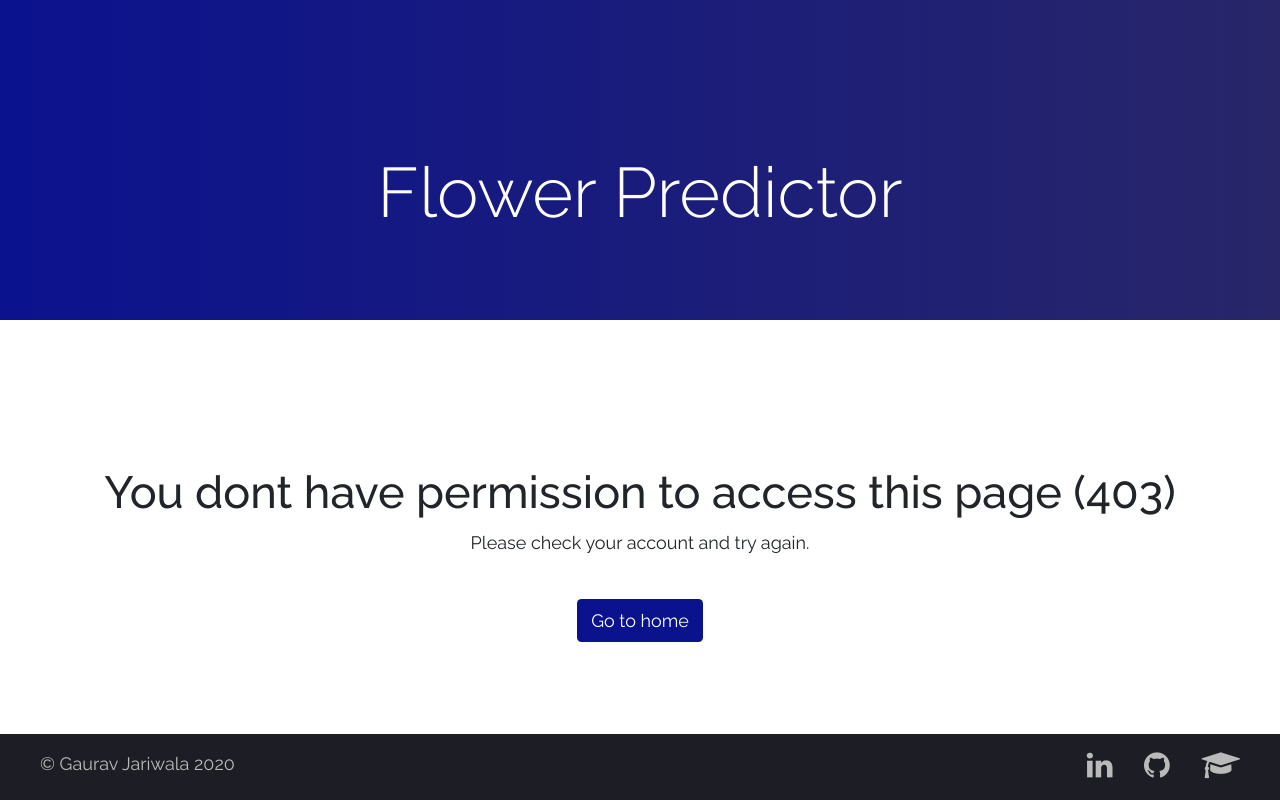
After one commit to gjariwala9/Flower_Predictor, a Flask app: template templates/errors/403.html in a window 1280 px wide. The commit adds this page. Run offline with Flask 2, Linux system fonts and the light colour scheme; the template is opened without the code that fills it, so the values that code supplies are empty; parts of the project's set-up code (start-up, migrations or seed data) failed here and were passed over; some libraries are stand-ins or nearby versions.

Commit message:
Website Developed

```diff
--- a/app.py
+++ b/app.py
@@ -1,7 +1,8 @@
-from flask import Flask, render_template, session, url_for, redirect
+from flask import Flask, render_template, session, url_for, redirect, flash
 import numpy as np
 from flask_wtf import FlaskForm
 from wtforms import TextField, SubmitField
+from wtforms.validators import DataRequired
 from tensorflow.keras.models import load_model
 import tensorflow as tf
 import joblib
@@ -29,12 +30,12 @@ app = Flask(__name__)
 app.config['SECRET_KEY'] = 'mysecretkey'
 
 class FlowerForm(FlaskForm):
-	sep_len = TextField('Sepal Length')
-	sep_wid = TextField('Sepal Width')
-	pet_len = TextField('Petal Length')
-	pet_wid = TextField('Petal Width')
+	sep_len = TextField('Sepal Length', validators=[DataRequired()])
+	sep_wid = TextField('Sepal Width', validators=[DataRequired()])
+	pet_len = TextField('Petal Length', validators=[DataRequired()])
+	pet_wid = TextField('Petal Width', validators=[DataRequired()])
 
-	submit = SubmitField("Analyze")
+	submit = SubmitField("Predict")
 
 @app.route("/",methods=['GET','POST'])
 def index():
@@ -42,13 +43,17 @@ def index():
 	form = FlowerForm()
 
 	if form.validate_on_submit():
+		try:
 
-		session['sep_len'] = form.sep_len.data
-		session['sep_wid'] = form.sep_wid.data
-		session['pet_len'] = form.pet_len.data
-		session['pet_wid'] = form.pet_wid.data
+			session['sep_len'] = float(form.sep_len.data)
+			session['sep_wid'] = float(form.sep_wid.data)
+			session['pet_len'] = float(form.pet_len.data)
+			session['pet_wid'] = float(form.pet_wid.data)
+			return redirect(url_for("prediction"))
 
-		return redirect(url_for("prediction"))
+		except ValueError:
+			flash('Invalid Input. Input should be a number.', 'danger')
+
 
 	return render_template('home.html',form=form)
 
@@ -60,15 +65,32 @@ flower_scaler = joblib.load('scaler.pkl')
 @app.route('/prediction')
 def prediction():
 	content = {}
-	content['sepal_length'] = float(session['sep_len'])
-	content['sepal_width'] = float(session['sep_wid'])
-	content['petal_length'] = float(session['pet_len'])
-	content['petal_width'] = float(session['pet_wid'])
+	try:
+		content['sepal_length'] = float(session['sep_len'])
+		content['sepal_width'] = float(session['sep_wid'])
+		content['petal_length'] = float(session['pet_len'])
+		content['petal_width'] = float(session['pet_wid'])
 
-	results = return_prediction(flower_model, flower_scaler, content)
+		results = return_prediction(flower_model, flower_scaler, content)
+	except KeyError:
+		flash('Give some input first.', 'danger')
+		return redirect(url_for("index"))
 
 	return render_template('prediction.html', results=results)
 
 
+@app.errorhandler(404)
+def error_404(error):
+	return render_template('errors/404.html'), 404
+
+@app.errorhandler(403)
+def error_403(error):
+	return render_template('errors/403.html'), 403
+
+@app.errorhandler(500)
+def error_500(error):
+	return render_template('errors/500.html'), 500
+
+
 if __name__=='__main__':
 	app.run(threaded=True, port=5000)
--- /dev/null
+++ b/static/main.css
@@ -0,0 +1,177 @@
+html,
+body{
+	margin: 0;
+    padding: 0;
+	font-family: Raleway, san-sarif;
+	font-size: 18px;
+    overflow-x: hidden;
+}
+
+#header{
+	width: 100%;
+	height: 40vh;
+	background: rgb(11,18,142);
+	background: linear-gradient(90deg, rgba(11,18,142,1) 0%, rgba(40,38,105,1) 100%);
+}
+
+#title-heading{
+	color: #fff;
+	margin: auto;
+	width: 50%;
+	/*border: 3px solid green;*/
+	padding-top: 8.33rem;
+	text-align: center;
+	font-size: 3.89rem;
+	font-weight: 350;
+	/*text-transform: uppercase;*/
+}
+legend{
+	font-size: 1.39rem;
+}
+#form-design{
+	max-width: 50%;
+	background: #FAFAFA;
+	padding: 1.67rem;
+	margin: 2.78rem auto;
+	box-shadow: 0.056rem 0.056rem 1.39rem rgba(0, 0, 0, 0.35);
+	border-radius: 10px;
+	border: 0.33rem solid #282669;
+}
+.btn{
+	background-color: #0b128e;
+	color: #fff;
+}
+.btn:hover{
+	background-color: #282669;
+}
+
+#data-given{
+	list-style: none;
+	width: 100%;
+	padding: 0;
+}
+.predicted-title{
+	font-size: 2.22rem;
+	width: 100%;
+	padding-bottom: 1.11rem;
+}
+.home-btn{
+	text-decoration: none;
+	margin: 0 auto;
+	margin-top: 1.39rem;
+}
+.home-btn:active,
+.home-btn:hover{
+	color: #fff;
+}
+
+.flower-pics{
+	width: 11.11rem;
+	height: 11.11rem;
+	margin: 0 auto;
+}
+
+.flex-wrapper {
+  display: flex;
+  min-height: 60vh;
+  flex-direction: column;
+  justify-content: space-between;
+}
+
+
+/* Footer */
+
+.icons{
+    margin-top: 0.83rem;
+}
+.icons i{
+    font-size: 1.67rem;
+    padding-left: 1.67rem;
+    padding-right: 1.11rem;
+    color: #bababa;
+    font-size-adjust: auto;
+}
+
+footer{
+    background-color: #1D1E25;
+    color: #bababa;
+    margin: 0;
+    width: 100%;
+    padding-top: 0.89rem;
+    padding-bottom: 0.28rem;
+}
+
+footer .container{
+    width: 100%;
+}
+
+.footer-div{
+    display: flex;
+    justify-content: space-between;
+}
+#footer-copyright{
+    font-family: Raleway, sans-serif;
+    padding-left: 2.22rem;
+}
+footer .icons{
+    margin-top: 0px;
+    padding-right: 2.22rem;
+}
+footer .icons i{
+    padding-left: 1.5rem;
+    padding-right: 0rem;
+}
+
+.fa-linkedin:active,
+.fa-linkedin:hover{
+    color: #0e76a8;
+}
+.git-footer:active,
+.git-footer:hover{
+    color: #fff;
+}
+.fa-graduation-cap:active,
+.fa-graduation-cap:hover{
+    color: #4885ed;
+}
+.contact-git:active,
+.contact-git:hover{
+    color: #211F1F;
+}
+.fa-envelope:active,
+.fa-envelope:hover{
+    color: #0f0f0f;
+}
+
+
+
+
+
+/*  Media Query */
+
+
+@media all and (min-width: 960px) {
+    html,body{
+        font-size: 18px;
+    }
+}
+
+@media all and (max-width: 959px) and (min-width: 600px) {
+    html,body{
+        font-size: 16px;
+    }
+}
+
+@media all and (max-width: 599px) and (min-width: 320px) {
+    html,body{
+        font-size: 10px;
+    }
+
+}
+
+@media all and (max-width: 319px)  {
+    html,body{
+        font-size: 8px;
+    }
+
+}
--- /dev/null
+++ b/templates/errors/403.html
@@ -0,0 +1,9 @@
+{% extends 'layout.html' %}
+{% block content %}
+	<br><br>
+	<div class="container text-center">
+		<h1>You dont have permission to access this page (403)</h1>
+		<p>Please check your account and try again.</p>
+		<a href="{{ url_for('index') }}" class="btn home-btn" role='button'>Go to home</a>
+	</div>
+{% endblock content %}
--- /dev/null
+++ b/templates/layout.html
@@ -0,0 +1,48 @@
+<!DOCTYPE html>
+<html>
+<head>
+    <!-- Required meta tags -->
+    <meta charset="utf-8">
+    <meta name="viewport" content="width=device-width, initial-scale=1, shrink-to-fit=no">
+
+    <!-- Bootstrap CSS -->
+    <link rel="stylesheet" href="https://maxcdn.bootstrapcdn.com/bootstrap/4.0.0/css/bootstrap.min.css" integrity="sha384-Gn5384xqQ1aoWXA+058RXPxPg6fy4IWvTNh0E263XmFcJlSAwiGgFAW/dAiS6JXm" crossorigin="anonymous">
+
+    <!-- Google Fonts -->
+    <link href="https://fonts.googleapis.com/css?family=Raleway:100,200,300,400,500,600,700" rel="stylesheet">
+    <link href="https://fonts.googleapis.com/css?family=Open+Sans:300,400,600,700" rel="stylesheet">
+
+    <link href="https://stackpath.bootstrapcdn.com/font-awesome/4.7.0/css/font-awesome.min.css" rel="stylesheet" integrity="sha384-wvfXpqpZZVQGK6TAh5PVlGOfQNHSoD2xbE+QkPxCAFlNEevoEH3Sl0sibVcOQVnN" crossorigin="anonymous">
+
+    <link rel="stylesheet" type="text/css" href="{{ url_for('static', filename='main.css') }}">
+
+    <title>Flower Predictor</title>
+</head>
+<body>
+    <div id="header">
+      <h1 id="title-heading">Flower Predictor</h1>
+    </div>
+    <div class="flex-wrapper">
+      {% block content %}{% endblock %}
+
+      <!-- Footer -->
+      <footer>
+          <div class="footer-div">
+            <p id="footer-copyright">© Gaurav Jariwala 2020</p>
+            <div class="icons">
+            <a href="https://www.linkedin.com/in/gaurav-jariwala-a43573160/" target="_blank"><i class="fa fa-linkedin"></i></a>
+                <a href="https://github.com/gjariwala9" target="_blank"><i class="fa fa-github git-footer"></i> </a>
+                <a href="https://scholar.google.com/citations?user=xjpDlJ0AAAAJ&hl=en" target="_blank"><i class="fa fa-graduation-cap"></i></a>
+          </div>
+          </div>
+      </footer>
+    </div>
+
+
+    <!-- Optional JavaScript -->
+    <!-- jQuery first, then Popper.js, then Bootstrap JS -->
+    <script src="https://code.jquery.com/jquery-3.2.1.slim.min.js" integrity="sha384-KJ3o2DKtIkvYIK3UENzmM7KCkRr/rE9/Qpg6aAZGJwFDMVNA/GpGFF93hXpG5KkN" crossorigin="anonymous"></script>
+    <script src="https://cdnjs.cloudflare.com/ajax/libs/popper.js/1.12.9/umd/popper.min.js" integrity="sha384-ApNbgh9B+Y1QKtv3Rn7W3mgPxhU9K/ScQsAP7hUibX39j7fakFPskvXusvfa0b4Q" crossorigin="anonymous"></script>
+    <script src="https://maxcdn.bootstrapcdn.com/bootstrap/4.0.0/js/bootstrap.min.js" integrity="sha384-JZR6Spejh4U02d8jOt6vLEHfe/JQGiRRSQQxSfFWpi1MquVdAyjUar5+76PVCmYl" crossorigin="anonymous"></script>
+</body>
+</html>
```
Also changed, not shown: requirements.txt (+4 -4 lines), templates/errors/404.html (added, +9 -0 lines), templates/errors/500.html (added, +8 -0 lines), templates/home.html (+78 -15 lines), templates/prediction.html (+33 -8 lines), static/flower-pics/setosa.jpg (added), static/flower-pics/versicolor.jpg (added), static/flower-pics/virginica.jpg (added).
